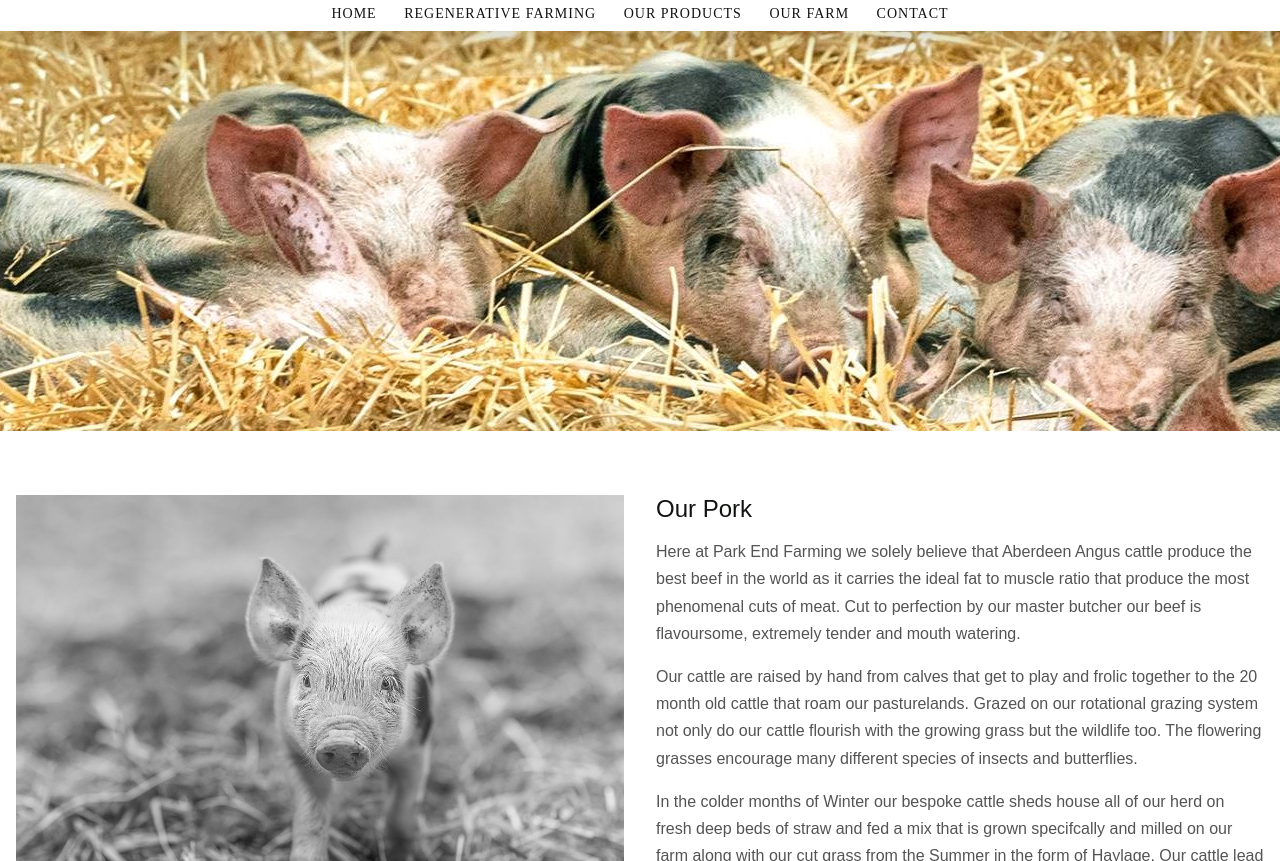
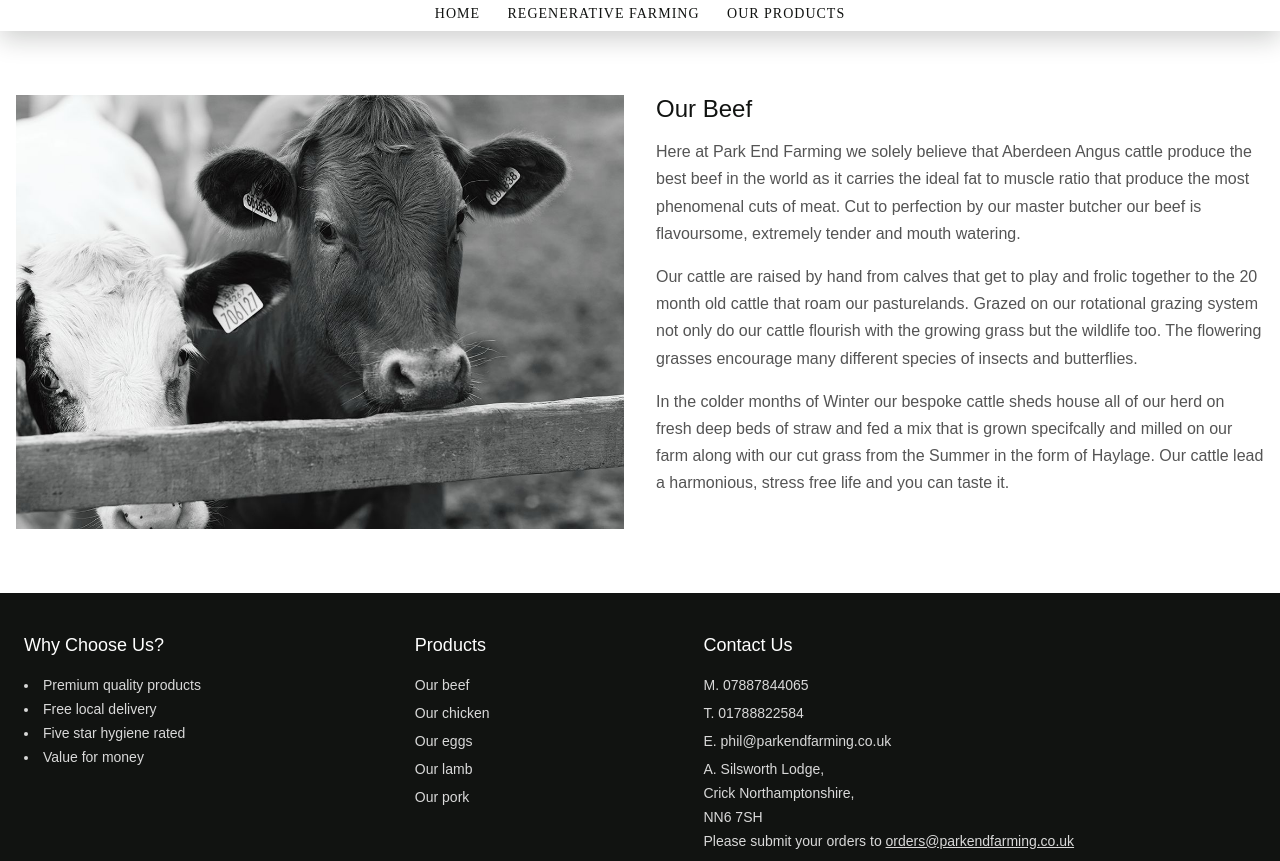
Before and after one commit to LeeMMT/park-end, a plain HTML site: page in_development/templates/beef.html in a window 1280 px wide. Shown: the part 91-952 px from the top of the page. Drawn offline with Linux system fonts and the light colour scheme; a web font is replaced by a local one.

Commit message:
Changes for Parkend

```diff
--- a/in_development/static/assets/css/styles.css
+++ b/in_development/static/assets/css/styles.css
@@ -862,14 +862,19 @@ footer {
   width: 100%;
   padding: 32px 0;
   background-color: var(--black);
-  color: var(--white);
+  color: hsl(0, 0%, 85%);
   font-family: "poppins light", Arial, Helvetica, sans-serif;
   font-size: 14px;
 }
 
-footer p:first-of-type {
+footer section > p:first-of-type {
+  margin-bottom: 16px;
   font-size: 18px;
-  margin-bottom: 16px;
+  color: var(--white);
+}
+
+footer p {
+  font-size: 14px;
 }
 
 footer section:first-of-type ul {
@@ -890,6 +895,12 @@ footer section:first-of-type ul {
 }
 
 .footer-grid a {
+  display: inline-block;
+  margin-bottom: 4px;
+  color: hsl(0, 0%, 85%);
+}
+
+.footer-grid a:hover {
   color: var(--white);
 }
 
@@ -969,6 +980,10 @@ footer section:first-of-type ul {
   width: max-content;
   position: relative;
   transform-style: preserve-3d;
+}
+
+.underline {
+  text-decoration: underline;
 }
 
 .underlined:after {
@@ -1127,6 +1142,7 @@ span.seperator {
   .footer-grid {
     grid-template-columns: 1fr;
     row-gap: 16px;
+    text-align: center;
   }
 }
 
--- a/in_development/templates/beef.html
+++ b/in_development/templates/beef.html
@@ -58,8 +58,6 @@
               </div>
             </div>
           </li>
-          <li><a href="#">Our Farm</a><i class="arrow-right"></i></li>
-          <li><a href="#">Contact</a><i class="arrow-right"></i></li>
         </ul>
       </nav>
       <header>
@@ -79,8 +77,6 @@
                   <li><a href="pork.html">PORK</a></li>
                 </ul>
               </div>
-              <li><a href="#">OUR FARM</a></li>
-              <li><a href="#">CONTACT</a></li>
             </ul>
             <a href="index.html" class="company-logo mobile">Parkend Farming</a>
             <div id="menu-container"></div>
@@ -88,12 +84,11 @@
         </div>
       </header>
       <!-- Navigation End -->
-      <div class="banner pork"></div>
       <section class="splash">
         <div class="container product-grid">
-          <img src="../static/assets/images/animals/piglet.jpeg" alt="" />
+          <img src="../static/assets/images/animals/cattle.jpeg" alt="" />
           <div class="text-wrapper">
-            <h1 class="page-title">Our Pork</h1>
+            <h1 class="page-title">Our Beef</h1>
             <p>
               Here at Park End Farming we solely believe that Aberdeen Angus cattle produce the best beef in the world as it carries the ideal fat to muscle
               ratio that produce the most phenomenal cuts of meat. Cut to perfection by our master butcher our beef is flavoursome, extremely tender and mouth
@@ -125,12 +120,12 @@
           </ul>
         </section>
         <section>
-          <p>Services</p>
+          <p>Products</p>
           <ul>
-            <li><a href="#">Our beef</a></li>
-            <li><a href="#">Our chicken</a></li>
-            <li><a href="#">Our eggs</a></li>
-            <li><a href="#">Our lamb</a></li>
+            <li><a href="beef.html">Our beef</a></li>
+            <li><a href="chicken.html">Our chicken</a></li>
+            <li><a href="eggs.html">Our eggs</a></li>
+            <li><a href="lamb.html">Our lamb</a></li>
             <li><a href="pork.html">Our pork</a></li>
           </ul>
         </section>
@@ -138,12 +133,18 @@
           <p>Contact Us</p>
           <ul>
             <li>
-              <a href="tel:07865225765">M. 07865225765</a>
+              <a href="tel:07865225765">M. 07887844065</a>
+            </li>
+            <li>
+              <a href="tel:07865225765">T. 01788822584</a>
             </li>
             <li>
               <a href="mailto:phil@parkendfarming.co.uk">E. phil@parkendfarming.co.uk</a>
             </li>
-            <li>A. Crick Road, Northampton, NN6 7SH</li>
+            <li>A. Silsworth Lodge,<br />Crick Northamptonshire, <br />NN6 7SH</li>
+            <li>
+              <p>Please submit your orders to <a class="underline" href="mailto:orders@parkendfarming.co.uk">orders@parkendfarming.co.uk</a></p>
+            </li>
           </ul>
         </section>
       </div>
```
Also changed, not shown: in_development/templates/chicken.html (+14 -14 lines), in_development/templates/eggs.html (+14 -14 lines), in_development/templates/environment.html (+14 -12 lines), in_development/templates/index.html (+18 -14 lines), in_development/templates/lamb.html (+14 -14 lines), in_development/templates/pork.html (+13 -12 lines), in_development/static/assets/images/environment/bees.jpeg (added), in_development/static/assets/images/home/family.jpeg (added), 7 other files.
